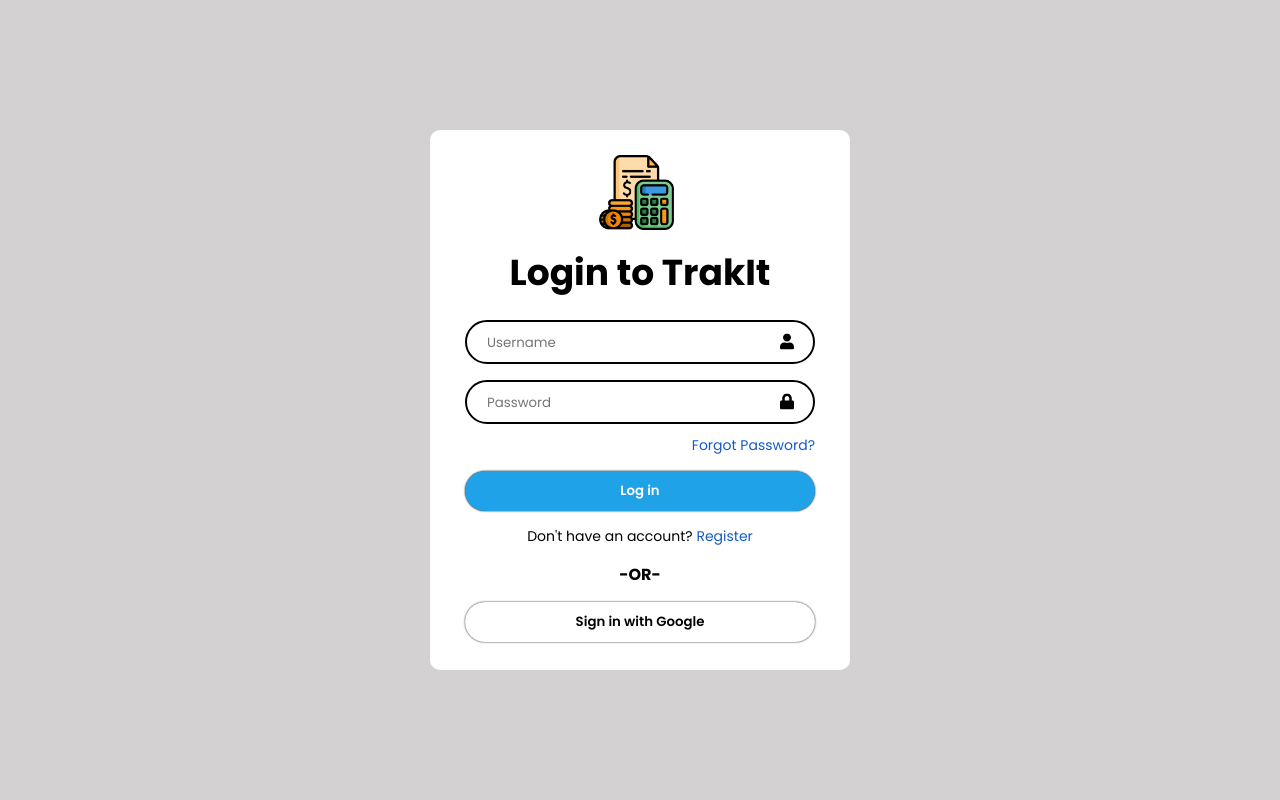
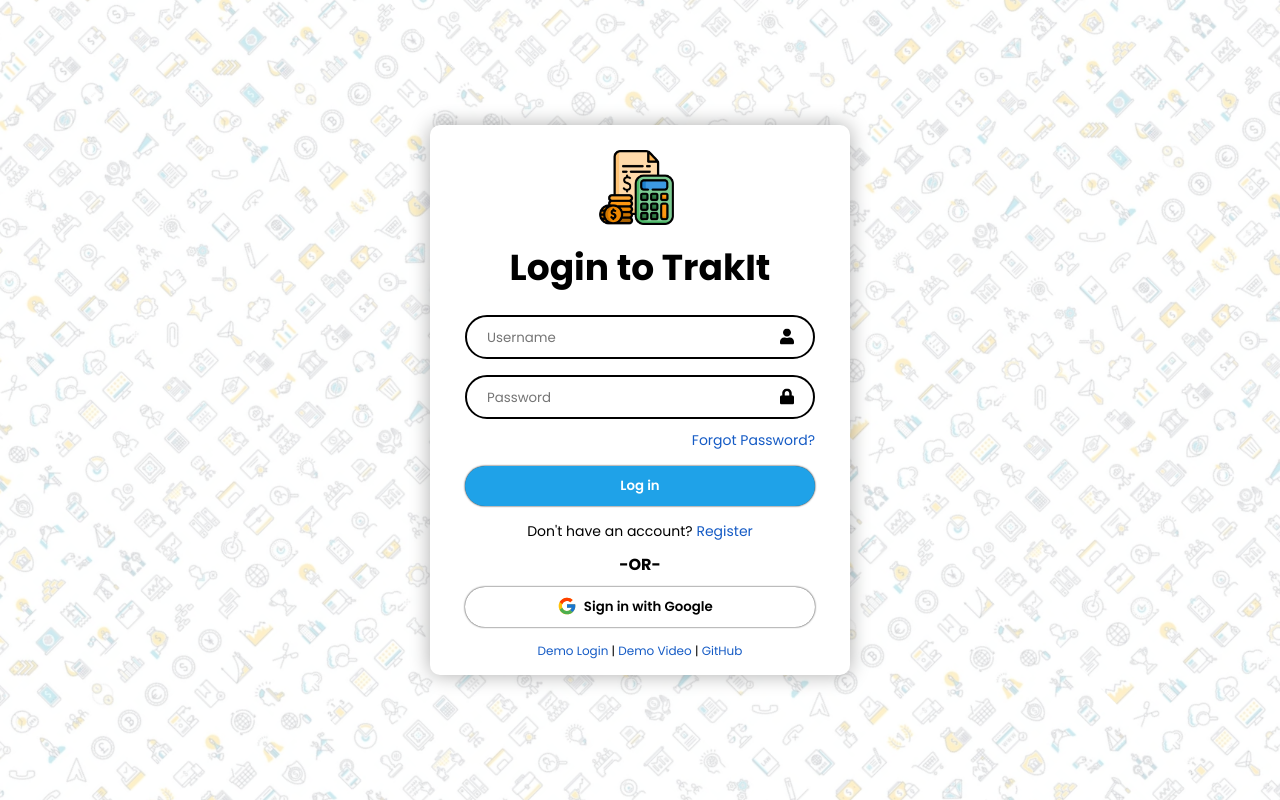
Before and after one commit to Garvit-Goyal/Trakit, a React (Create React App) app: page / in a window 1280 px wide. Built offline with nearby package versions, Linux system fonts and the light colour scheme.

Commit message:
Auth CSS Complete

```diff
--- a/src/pages/auth/index.jsx
+++ b/src/pages/auth/index.jsx
@@ -3,8 +3,8 @@
 import { useNavigate, Navigate } from "react-router-dom"
 //import { useGetUserInfo } from "../../hooks/useGetUserInfo"
 
-import { FaUser } from "react-icons/fa"
-import { FaLock } from "react-icons/fa"
+import { FaUser, FaLock } from "react-icons/fa"
+import { FcGoogle } from "react-icons/fc"
 import "./style.css"
 
 import logo from "../../assets/budget.png"
@@ -49,14 +49,18 @@
                         <a href="">Forgot Password?</a>
                     </div>
 
-                    <button>Log in</button>
+                    <button className="log-in">Log in</button>
                     <div className="sign-up">
                         <p>Don't have an account? <a href="">Register</a></p>
                     </div>
                 </form>
                 <h2>-OR-</h2>
                 <div className="signInWithGoogle">
-                    <button className="login-with-google-button" onClick={signInGoogle}>Sign in with Google</button>
+                    <button className="login-with-google-button" onClick={signInGoogle}>&emsp; Sign in with Google</button>
+                    <FcGoogle className="color-google-icon" />
+                </div>
+                <div className="github">
+                    <p><a href="https://github.com/Garvit-Goyal/Trakit">Demo Login</a> | <a href="https://github.com/Garvit-Goyal/Trakit">Demo Video</a> | <a href="https://github.com/Garvit-Goyal/Trakit">GitHub</a></p>
                 </div>
             </div>
         </div>
--- a/src/pages/auth/style.css
+++ b/src/pages/auth/style.css
@@ -12,15 +12,17 @@
     justify-content: center;
     align-items: center;
     min-height: 100vh;
-    background-color: rgb(211, 209, 209);
+    background-image: url("../../assets/backgroundAuth.png");
+    background-size: cover;
 }
 
 .login-page {
     position: relative;
     width: 420px;
-    height: 540px;
+    height: 550px;
     background-color: white;
     border-radius: 10px;
+    box-shadow: 0px 0px 20px 0px rgba(0, 0, 0, 0.328);
 }
 
 .login-page .login-card {
@@ -85,7 +87,7 @@
     text-decoration: underline;
 }
 
-form button{
+form .log-in{
     width: 100%;
     height: 40px;
     border-radius: 25px;
@@ -124,8 +126,8 @@
     font-family: "Poppins", sans-serif;
     display: flex;
     justify-content: center;
-    margin-top: 15px;
-    margin-bottom: 15px;
+    margin-top: 10px;
+    margin-bottom: 10px;
 }
 
 .signInWithGoogle button{
@@ -143,3 +145,34 @@
 .signInWithGoogle button:hover{
     box-shadow: 0 0 5px black;
 }
+
+.signInWithGoogle .color-google-icon{
+    width: 20px;
+    height: 20px;
+    position: absolute;
+    right: 65%;
+    bottom: 10.82%;
+}
+
+.github {
+    display: flex;
+    justify-content: center;
+}
+
+.github p{
+    font-family: "Poppins", sans-serif;
+    font-size: 12px;
+    margin-top: 15px;
+}
+
+.github a{
+    font-family: "Poppins", sans-serif;
+    font-size: 12px;
+    margin-top: 15px;
+    color: rgb(21, 91, 197);
+    text-decoration: none;
+}
+
+.github a:hover{
+    text-decoration: underline;
+}
--- a/src/pages/dashboard/index.jsx
+++ b/src/pages/dashboard/index.jsx
@@ -9,9 +9,9 @@
 import { useNavigate } from "react-router-dom";
 
 export const ExpenseTracker = () => {
-    const {addTransaction} = useAddTransactions();
-    const {transactions, transactionTotals} = useGetTransactions();
-    const {name, profilePhoto} = useGetUserInfo();
+    const { addTransaction } = useAddTransactions();
+    const { transactions, transactionTotals } = useGetTransactions();
+    const { name, profilePhoto } = useGetUserInfo();
 
     const navigate = useNavigate();
 
@@ -19,7 +19,7 @@
     const [transactionAmount, setTransactionAmount] = useState(0);
     const [transactionType, setTransactionType] = useState("expense");
 
-    const{balance, income, expenses} = transactionTotals;
+    const { balance, income, expenses } = transactionTotals;
 
     const onSubmit = (e) => {
         e.preventDefault();
@@ -41,42 +41,46 @@
     return (
         <>
             <div className="expense-tracker">
+                <div className="expense-card">
                     <div className="container">
-                    <h1>{name}, Karega Expense Track?</h1>
+                        <h1>Welcome,{name}!</h1>
                         <div className="balance">
-                        <h2>Your Balance</h2>
-                        <h3>${balance}</h3>
+                            <p>Balance</p>
+                            <p>${balance}</p>
                         </div>
-                    <div className="summary">
                         <div className="income">
-                            <h2>Your Income</h2>
-                            <h3>${income}</h3>
+                            <p>Income</p>
+                            <p>${income}</p>
                         </div>
                         <div className="expenses">
-                            <h2>Your Expenses</h2>
-                            <h3>${expenses}</h3>
-                        </div>
+                            <p>Expenses</p>
+                            <p>${expenses}</p>
                         </div>
                         <form className="add-transactions" onSubmit={onSubmit}>
+                            <h2>Add a Transaction:</h2>
+                            <div className="descInput">
                                 <input type="text" value={description} placeholder="Description" onChange={(e) => setDescription(e.target.value)} required />
+                            </div>
+                            <div className="amountInput">
                                 <input type="number" value={transactionAmount} placeholder="Amount" onChange={(e) => setTransactionAmount(e.target.value)} required />
-                        <input type="radio" id="expense" value="expense" checked = {transactionType==="expense"} onChange={(e) => setTransactionType(e.target.value)} required />
+                            </div>
+                            <div className="typeRadio">
+                                <input type="radio" id="expense" value="expense" checked={transactionType === "expense"} onChange={(e) => setTransactionType(e.target.value)} required />
                                 <label htmlFor="expense">Expense</label>
-                        <input type="radio" id="income" value="income" checked = {transactionType==="income"} onChange={(e) => setTransactionType(e.target.value)} required />
+                            </div>
+                            <div className="typeRadio">
+                                <input type="radio" id="income" value="income" checked={transactionType === "income"} onChange={(e) => setTransactionType(e.target.value)} required />
                                 <label htmlFor="income">Income</label>
-
+                            </div>
+                            <div>
                                 <button type="submit">Add Transaction</button>
+                            </div>
                         </form>
-                </div>
-                {profilePhoto && <div className="profile"><img src={profilePhoto}/></div>}
-                <button className="signOut" onClick={userSignOut}>
-                    Sign Out
-                </button>
                         <div className="transactions">
                             <p>Transactions</p>
                             <ul>
-                        {transactions.map((transaction) =>{
-                            const {description, transactionAmount, transactionType} = transaction;
+                                {transactions.map((transaction) => {
+                                    const { description, transactionAmount, transactionType } = transaction;
                                     return (
                                         <li>
                                             <h4>{description}</h4>
@@ -88,6 +92,12 @@
                             </ul>
                         </div>
                     </div>
+                    {/* {profilePhoto && <div className="profile"><img src={profilePhoto}/></div>} */}
+                    <button className="signOut" onClick={userSignOut}>
+                        Sign Out
+                    </button>
+                </div>
+            </div>
         </>
     )
 }
--- a/src/pages/dashboard/style.css
+++ b/src/pages/dashboard/style.css
@@ -1,24 +1,66 @@
+@import url('https://fonts.googleapis.com/css2?family=Poppins:wght@400;600;700&display=swap');
+
+* {
+    margin: 0;
+    padding: 0;
+    box-sizing: border-box;
+}
+
 .expense-tracker {
-
+    font-family: "Poppins", sans-serif;
     display: flex;
     justify-content: center;
-    align-items: center;
-    color: #023047;
+    min-height: 100vh;
+    background-color: white;
 }
 
-.expense-tracker h1 {
-    font-size: 40px;
+.expense-card{
+    display: flex;
 }
 
-.expense-tracker button {
-    margin-left: 10px;
+.container h1{
+    margin-left: 30px;
+    margin-top: 20px;
+}
+.container .balance{
+    display: inline-block;
+    font-size: 20px;
+    border: 1px solid black;
+    border-radius: 40px;
+    margin: 10px;
+    padding-left: 30px;
+    padding-right: 30px;
+    padding-top: 5px;
+    padding-bottom: 5px;
 }
 
-.transactions {
-    margin-left: 43px;
-    margin-top: 20px;
-    padding-left: 10px;
-    width: 400px;
-    height: 400px;
-    border: 3px solid #023047;
+.container .income{
+    display: inline-block;
+    font-size: 20px;
+    border: 1px solid black;
+    border-radius: 40px;
+    margin: 10px;
+    padding-left: 30px;
+    padding-right: 30px;
+    padding-top: 5px;
+    padding-bottom: 5px;
 }
+
+.container .expenses{
+    display: inline-block;
+    font-size: 20px;
+    border: 1px solid black;
+    border-radius: 40px;
+    margin: 10px;
+    padding-left: 30px;
+    padding-right: 30px;
+    padding-top: 5px;
+    padding-bottom: 5px;
+}
+form .typeRadio{
+    display: inline-block;
+    margin: 10px;
+}
+.expense-tracker .signOut{
+    height: 20px;
+}
```
Also changed, not shown: src/assets/backgroundAuth.png (added). Lines whose indentation alone changed are shown as unchanged.
